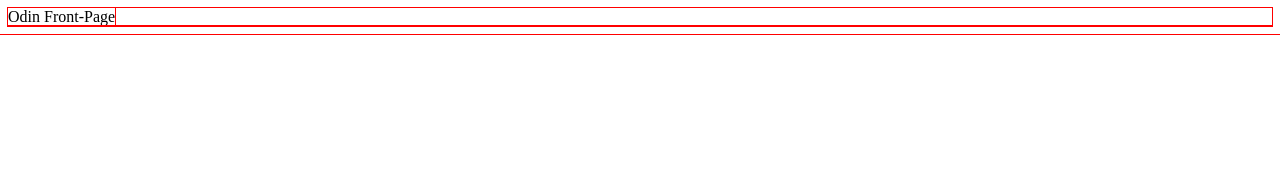
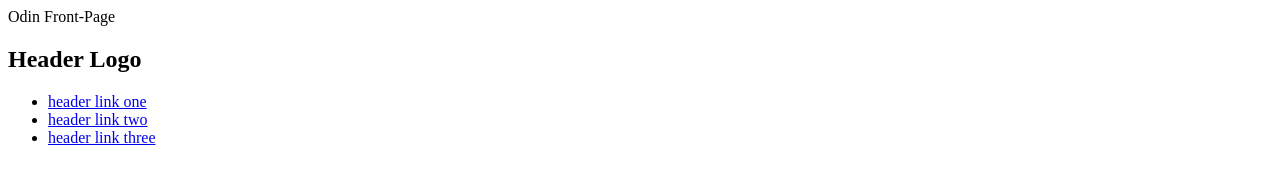
Before and after one commit to VasiliyRodin/odin-project-landing-page, a plain HTML site: page index.html in a window 1280 px wide. Drawn offline with Linux system fonts and the light colour scheme.

Commit message:
add header content

```diff
--- a/index.html
+++ b/index.html
@@ -6,7 +6,14 @@
         <tittle>Odin Front-Page</tittle>
     </head>
     <body>
-        <div class="header"></div>
+        <div class="header">
+            <h2>Header Logo</h2>
+            <ul>
+                <li><a href="#">header link one</a></li>
+                <li><a href="#">header link two</a></li>
+                <li><a href="#">header link three</a></li>
+            </ul>
+        </div>
         <div class="container1"></div>
         <div class="container2"></div>
         <div class="container3"></div>
--- a/syles/front-page.css
+++ b/syles/front-page.css
@@ -1,3 +1,3 @@
-*{
+/* *{
     outline: 1px solid red;
-}
+} */
```
